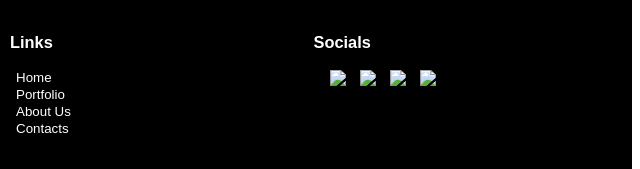
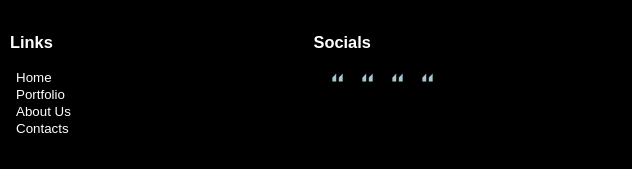
Before and after one commit to hipendra/NITRR, a plain HTML site: page index.html in a window 1280 px wide. Shown: the part 2856-3025 px from the top of the page, 640-1280 px from the left. Drawn offline with Linux system fonts and the light colour scheme.

Commit message:
Update index.html

```diff
--- a/index.html
+++ b/index.html
@@ -129,7 +129,7 @@
             </div>
 
             <div class="section3-middle">
-                <div class="section3-middle-icon"><img class="Webpage_clone/section3-middle-icon-img" src="quotes-1.webp"></div>
+                <div class="section3-middle-icon"><img class="section3-middle-icon-img" src="Webpage_clone/quotes-1.webp"></div>
                 <div class="section3-middle-heading">Development</div>
                 <div class="section3-middle-text">
                     Natus error sit voluptatem accusantium doloremque laudantium, totam rem aperiam sit voluptatem.
@@ -138,7 +138,7 @@
             </div>
 
             <div class="section3-right">
-                <div class="section3-right-icon"><img class="section3-right-icon-img" src="quotes-1.webp"></div>
+                <div class="section3-right-icon"><img class="section3-right-icon-img" src="Webpage_clone/quotes-1.webp"></div>
                 <div class="section3-right-heading">Support</div>
                 <div class="section3-right-text">
                     Doloremque laudantium, totam rem aperiam sit ptate voluptatem accusantium doloremque laudaccusa.
@@ -219,10 +219,10 @@
 
                 <div><h3>Socials</h3></div>
                 <div class="footer-right-links">
-                    <div class="footer-right-links-logo"><button class="footer-right-links-logo-button"><img class="footer-right-links-logo-button-img" src="quotes-1.webp"></button></div>
-                    <div class="footer-right-links-logo"><button class="footer-right-links-logo-button"><img class="footer-right-links-logo-button-img" src="quotes-1.webp"></button></div>
-                    <div class="footer-right-links-logo"><button class="footer-right-links-logo-button"><img class="footer-right-links-logo-button-img" src="quotes-1.webp"></button></div>
-                    <div class="footer-right-links-logo"><button class="footer-right-links-logo-button"><img class="footer-right-links-logo-button-img" src="quotes-1.webp"></button></div>
+                    <div class="footer-right-links-logo"><button class="footer-right-links-logo-button"><img class="footer-right-links-logo-button-img" src="Webpage_clone/quotes-1.webp"></button></div>
+                    <div class="footer-right-links-logo"><button class="footer-right-links-logo-button"><img class="footer-right-links-logo-button-img" src="Webpage_clone/quotes-1.webp"></button></div>
+                    <div class="footer-right-links-logo"><button class="footer-right-links-logo-button"><img class="footer-right-links-logo-button-img" src="Webpage_clone/quotes-1.webp"></button></div>
+                    <div class="footer-right-links-logo"><button class="footer-right-links-logo-button"><img class="footer-right-links-logo-button-img" src="Webpage_clone/quotes-1.webp"></button></div>
                 </div>
             </div>
         </div>
```
